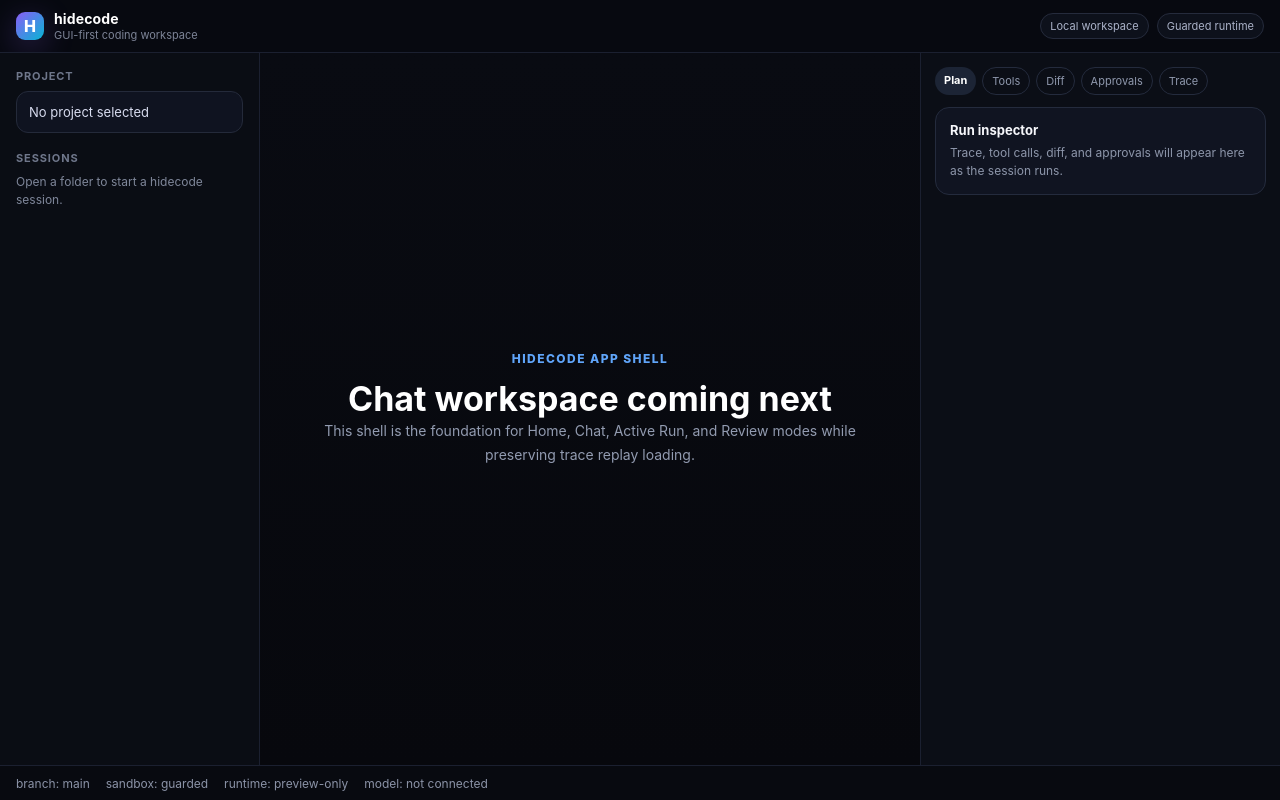
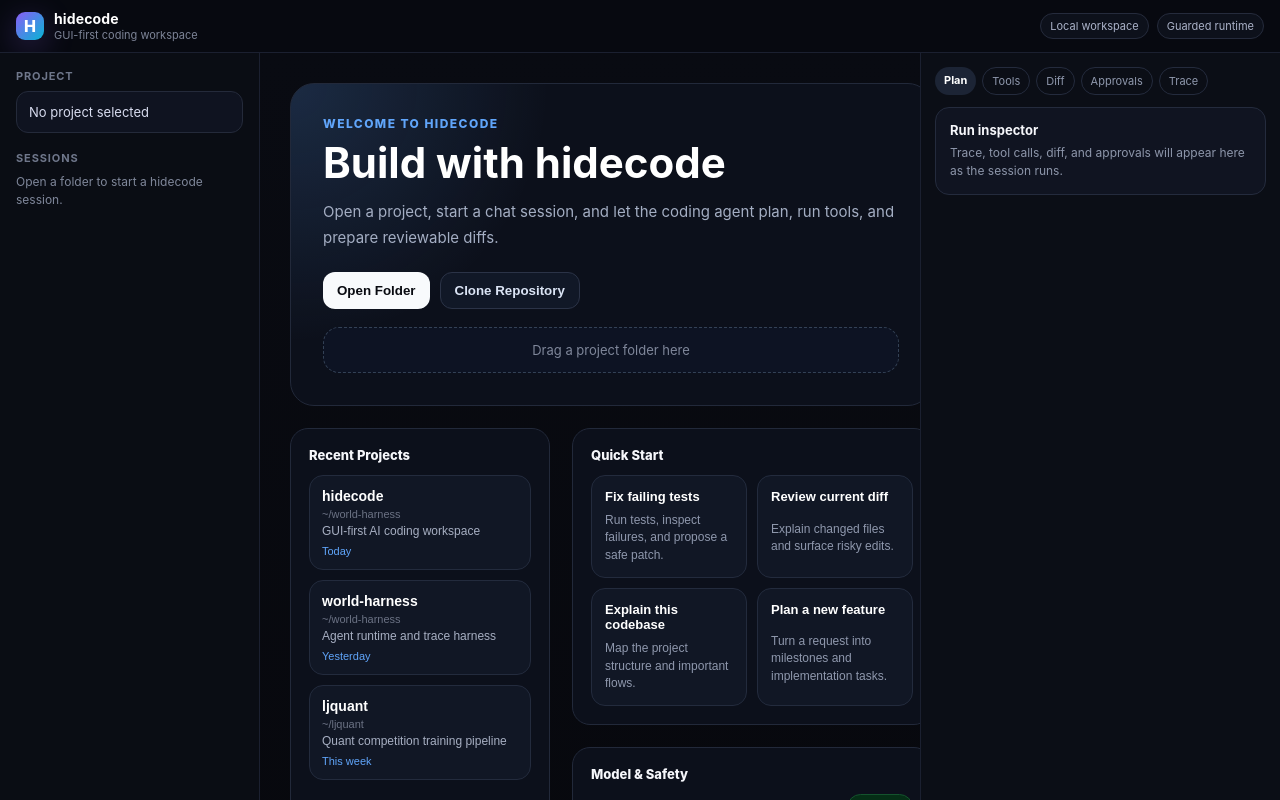
Before and after one commit to kimio-hub/hidecode, a React (Vite) app in the folder apps/dashboard/: page / in a window 1280 px wide. Shown: the top 800 px of the page. Built offline with nearby package versions, Linux system fonts and the light colour scheme.

Commit message:
feat(dashboard): add hidecode home screen

```diff
--- /dev/null
+++ b/apps/dashboard/src/data/projects.ts
@@ -0,0 +1,58 @@
+export interface RecentProject {
+  id: string;
+  name: string;
+  path: string;
+  description: string;
+  lastOpened: string;
+}
+
+export interface QuickStartAction {
+  id: string;
+  title: string;
+  description: string;
+}
+
+export interface ModelSafetyItem {
+  id: string;
+  label: string;
+  value: string;
+  tone: 'ready' | 'guarded' | 'offline';
+}
+
+export const recentProjects: RecentProject[] = [
+  {
+    id: 'hidecode',
+    name: 'hidecode',
+    path: '~/world-harness',
+    description: 'GUI-first AI coding workspace',
+    lastOpened: 'Today',
+  },
+  {
+    id: 'world-harness',
+    name: 'world-harness',
+    path: '~/world-harness',
+    description: 'Agent runtime and trace harness',
+    lastOpened: 'Yesterday',
+  },
+  {
+    id: 'ljquant',
+    name: 'ljquant',
+    path: '~/ljquant',
+    description: 'Quant competition training pipeline',
+    lastOpened: 'This week',
+  },
+];
+
+export const quickStartActions: QuickStartAction[] = [
+  { id: 'fix-tests', title: 'Fix failing tests', description: 'Run tests, inspect failures, and propose a safe patch.' },
+  { id: 'review-diff', title: 'Review current diff', description: 'Explain changed files and surface risky edits.' },
+  { id: 'explain-codebase', title: 'Explain this codebase', description: 'Map the project structure and important flows.' },
+  { id: 'plan-feature', title: 'Plan a new feature', description: 'Turn a request into milestones and implementation tasks.' },
+];
+
+export const modelSafetySetup: ModelSafetyItem[] = [
+  { id: 'model', label: 'Model', value: 'GPT-5.5', tone: 'ready' },
+  { id: 'provider', label: 'Provider', value: 'Local CPA', tone: 'ready' },
+  { id: 'sandbox', label: 'Sandbox', value: 'Guarded sandbox', tone: 'guarded' },
+  { id: 'runtime', label: 'Runtime', value: 'Runtime offline', tone: 'offline' },
+];
--- a/apps/dashboard/src/ui/App.tsx
+++ b/apps/dashboard/src/ui/App.tsx
@@ -14,7 +14,7 @@
 import BottomStatusBar from './components/BottomStatusBar';
 import LeftSidebar from './components/LeftSidebar';
 import RightInspector from './components/RightInspector';
-import WorkspacePlaceholder from './components/WorkspacePlaceholder';
+import HomePage from './modes/HomePage';
 
 type LoadState =
   | { status: 'ready'; events: TraceEvent[]; run: RunMeta; source: DashboardSource; sourceLabel: string }
@@ -93,7 +93,7 @@
     return (
       <AppShell
         sidebar={<LeftSidebar />}
-        workspace={<WorkspacePlaceholder />}
+        workspace={<HomePage />}
         inspector={<RightInspector />}
         status={<BottomStatusBar />}
       />
--- /dev/null
+++ b/apps/dashboard/src/ui/components/ModelSafetySetup.tsx
@@ -0,0 +1,59 @@
+import { modelSafetySetup } from '../../data/projects';
+
+export default function ModelSafetySetup() {
+  return (
+    <section aria-label="Model and safety setup" style={styles.panel}>
+      <div style={styles.heading}>Model & Safety</div>
+      <div style={styles.list}>
+        {modelSafetySetup.map((item) => (
+          <div key={item.id} style={styles.row}>
+            <span style={styles.label}>{item.label}</span>
+            <span style={{ ...styles.value, ...toneStyles[item.tone] }}>{item.value}</span>
+          </div>
+        ))}
+      </div>
+    </section>
+  );
+}
+
+const styles = {
+  panel: {
+    border: '1px solid #22293a',
+    borderRadius: '18px',
+    background: '#0c101b',
+    padding: '18px',
+  },
+  heading: {
+    color: '#f6f7fb',
+    fontSize: '13px',
+    fontWeight: 800,
+    marginBottom: '12px',
+  },
+  list: {
+    display: 'grid',
+    gap: '10px',
+  },
+  row: {
+    display: 'flex',
+    alignItems: 'center',
+    justifyContent: 'space-between',
+    gap: '12px',
+    color: '#aab2c8',
+    fontSize: '12px',
+  },
+  label: {
+    color: '#7f879a',
+  },
+  value: {
+    borderRadius: '999px',
+    padding: '5px 8px',
+    border: '1px solid transparent',
+    fontWeight: 700,
+  },
+} satisfies Record<string, React.CSSProperties>;
+
+const toneStyles = {
+  ready: { color: '#bbf7d0', borderColor: '#14532d', background: '#052e16' },
+  guarded: { color: '#fde68a', borderColor: '#713f12', background: '#351f05' },
+  offline: { color: '#cbd5e1', borderColor: '#334155', background: '#111827' },
+} satisfies Record<string, React.CSSProperties>;
--- /dev/null
+++ b/apps/dashboard/src/ui/components/QuickStartPanel.tsx
@@ -0,0 +1,57 @@
+import { quickStartActions } from '../../data/projects';
+
+export default function QuickStartPanel() {
+  return (
+    <section aria-label="Quick start" style={styles.panel}>
+      <div style={styles.heading}>Quick Start</div>
+      <div style={styles.grid}>
+        {quickStartActions.map((action) => (
+          <button key={action.id} type="button" style={styles.card}>
+            <span style={styles.title}>{action.title}</span>
+            <span style={styles.description}>{action.description}</span>
+          </button>
+        ))}
+      </div>
+    </section>
+  );
+}
+
+const styles = {
+  panel: {
+    border: '1px solid #22293a',
+    borderRadius: '18px',
+    background: '#0c101b',
+    padding: '18px',
+  },
+  heading: {
+    color: '#f6f7fb',
+    fontSize: '13px',
+    fontWeight: 800,
+    marginBottom: '12px',
+  },
+  grid: {
+    display: 'grid',
+    gridTemplateColumns: 'repeat(2, minmax(0, 1fr))',
+    gap: '10px',
+  },
+  card: {
+    display: 'grid',
+    gap: '8px',
+    textAlign: 'left',
+    border: '1px solid #232b3d',
+    borderRadius: '14px',
+    background: '#111725',
+    padding: '13px',
+    cursor: 'pointer',
+  },
+  title: {
+    color: '#ffffff',
+    fontSize: '13px',
+    fontWeight: 800,
+  },
+  description: {
+    color: '#8f98ad',
+    fontSize: '12px',
+    lineHeight: 1.45,
+  },
+} satisfies Record<string, React.CSSProperties>;
--- /dev/null
+++ b/apps/dashboard/src/ui/components/RecentProjectsPanel.tsx
@@ -0,0 +1,67 @@
+import { recentProjects } from '../../data/projects';
+
+export default function RecentProjectsPanel() {
+  return (
+    <section aria-label="Recent projects" style={styles.panel}>
+      <div style={styles.heading}>Recent Projects</div>
+      <div style={styles.list}>
+        {recentProjects.map((project) => (
+          <button key={project.id} type="button" style={styles.projectCard}>
+            <span style={styles.projectName}>{project.name}</span>
+            <span style={styles.projectPath}>{project.path}</span>
+            <span style={styles.projectDescription}>{project.description}</span>
+            <span style={styles.lastOpened}>{project.lastOpened}</span>
+          </button>
+        ))}
+      </div>
+    </section>
+  );
+}
+
+const styles = {
+  panel: {
+    border: '1px solid #22293a',
+    borderRadius: '18px',
+    background: '#0c101b',
+    padding: '18px',
+  },
+  heading: {
+    color: '#f6f7fb',
+    fontSize: '13px',
+    fontWeight: 800,
+    marginBottom: '12px',
+  },
+  list: {
+    display: 'grid',
+    gap: '10px',
+  },
+  projectCard: {
+    display: 'grid',
+    gap: '4px',
+    width: '100%',
+    textAlign: 'left',
+    border: '1px solid #232b3d',
+    borderRadius: '14px',
+    background: '#111725',
+    padding: '12px',
+    cursor: 'pointer',
+  },
+  projectName: {
+    color: '#ffffff',
+    fontSize: '14px',
+    fontWeight: 800,
+  },
+  projectPath: {
+    color: '#6b7284',
+    fontSize: '11px',
+  },
+  projectDescription: {
+    color: '#a7afc2',
+    fontSize: '12px',
+  },
+  lastOpened: {
+    color: '#60a5fa',
+    fontSize: '11px',
+    marginTop: '3px',
+  },
+} satisfies Record<string, React.CSSProperties>;
--- /dev/null
+++ b/apps/dashboard/src/ui/modes/HomePage.tsx
@@ -0,0 +1,106 @@
+import ModelSafetySetup from '../components/ModelSafetySetup';
+import QuickStartPanel from '../components/QuickStartPanel';
+import RecentProjectsPanel from '../components/RecentProjectsPanel';
+
+export default function HomePage() {
+  return (
+    <div style={styles.page}>
+      <div style={styles.hero}>
+        <div style={styles.eyebrow}>Welcome to hidecode</div>
+        <h1 style={styles.title}>Build with hidecode</h1>
+        <p style={styles.copy}>
+          Open a project, start a chat session, and let the coding agent plan, run tools, and prepare reviewable diffs.
+        </p>
+        <div style={styles.actions}>
+          <button type="button" style={styles.primaryButton}>Open Folder</button>
+          <button type="button" style={styles.secondaryButton}>Clone Repository</button>
+        </div>
+        <div style={styles.dropZone}>Drag a project folder here</div>
+      </div>
+      <div style={styles.grid}>
+        <RecentProjectsPanel />
+        <div style={styles.sideStack}>
+          <QuickStartPanel />
+          <ModelSafetySetup />
+        </div>
+      </div>
+    </div>
+  );
+}
+
+const styles = {
+  page: {
+    display: 'grid',
+    gap: '22px',
+    padding: '30px',
+  },
+  hero: {
+    border: '1px solid #22293a',
+    borderRadius: '24px',
+    background: 'radial-gradient(circle at top left, rgba(96, 165, 250, 0.18), transparent 36%), #0c101b',
+    padding: '32px',
+  },
+  eyebrow: {
+    color: '#60a5fa',
+    fontSize: '12px',
+    fontWeight: 800,
+    letterSpacing: '0.12em',
+    textTransform: 'uppercase',
+    marginBottom: '10px',
+  },
+  title: {
+    color: '#ffffff',
+    fontSize: '42px',
+    lineHeight: 1.05,
+    margin: 0,
+  },
+  copy: {
+    color: '#a4aec3',
+    maxWidth: '680px',
+    fontSize: '15px',
+    lineHeight: 1.7,
+    margin: '14px 0 0',
+  },
+  actions: {
+    display: 'flex',
+    gap: '10px',
+    marginTop: '22px',
+  },
+  primaryButton: {
+    border: 0,
+    borderRadius: '12px',
+    background: '#f8fafc',
+    color: '#080a10',
+    padding: '10px 14px',
+    fontWeight: 800,
+    cursor: 'pointer',
+  },
+  secondaryButton: {
+    border: '1px solid #2b3347',
+    borderRadius: '12px',
+    background: '#111827',
+    color: '#dbe4f5',
+    padding: '10px 14px',
+    fontWeight: 800,
+    cursor: 'pointer',
+  },
+  dropZone: {
+    marginTop: '18px',
+    border: '1px dashed #334155',
+    borderRadius: '16px',
+    color: '#7f879a',
+    padding: '14px',
+    fontSize: '13px',
+    textAlign: 'center',
+    background: 'rgba(15, 23, 42, 0.55)',
+  },
+  grid: {
+    display: 'grid',
+    gridTemplateColumns: 'minmax(260px, 0.9fr) minmax(360px, 1.1fr)',
+    gap: '22px',
+  },
+  sideStack: {
+    display: 'grid',
+    gap: '22px',
+  },
+} satisfies Record<string, React.CSSProperties>;
```
Also changed, not shown: 2 other files (tests, documents, lock files or other folders).
